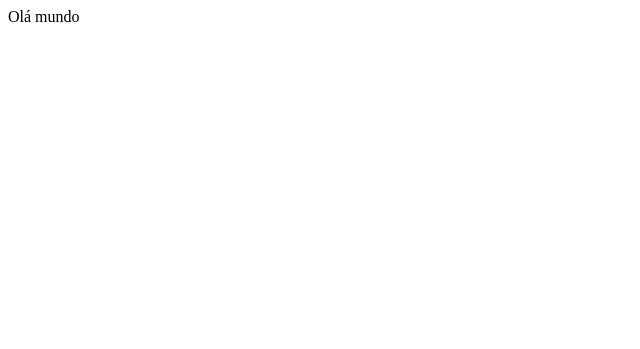
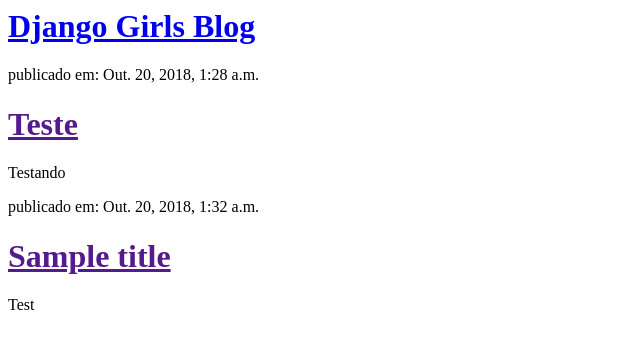
Before and after one commit to llldc21/blog-djago, a Django app: page / in a window 1280 px wide. Before the commit the part shown is almost empty. Shown: the top 349 px of the page, without its empty margins (0-640 px from the left). Run offline with Django 3.2, Linux system fonts and the light colour scheme; data comes from the database, SQL or seed files in the repository; both versions use the stored data as it was after the commit.

Commit message:
Criando views e configurando para exibir os posts

```diff
--- a/blog/templates/blog/post_list.html
+++ b/blog/templates/blog/post_list.html
@@ -1,5 +1,11 @@
-<html>
-    <body>
-        <p>Olá mundo</p>
-    </body>
-</html>
+<div>
+    <h1><a href="/">Django Girls Blog</a></h1>
+</div>
+
+{% for post in posts %}
+<div>
+    <p>publicado em: {{ post.published_date }}</p>
+    <h1><a href="">{{ post.title }}</a></h1>
+    <p>{{ post.text|linebreaksbr }}</p>
+</div>
+{% endfor %}
--- a/blog/views.py
+++ b/blog/views.py
@@ -1,6 +1,8 @@
 from django.shortcuts import render
-
+from .models import Post
+from django.utils import timezone
 # Create your views here.
 
 def post_list(request):
-    return render(request, 'blog/post_list.html', {})
+    posts = Post.objects.filter(published_date__lte=timezone.now()).order_by('published_date')
+    return render(request, 'blog/post_list.html', {'posts': posts})
```
Also changed, not shown: db.sqlite3.
